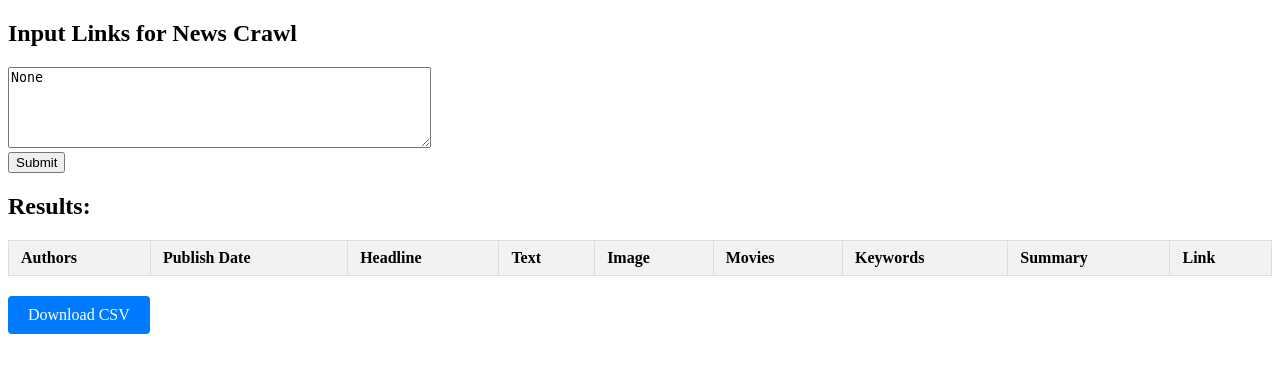
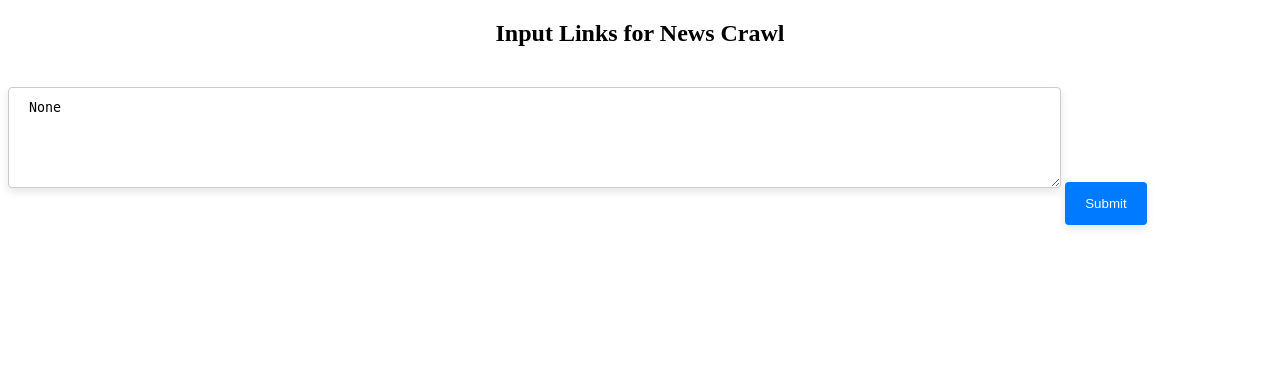
Before and after one commit to MLCDAI/newscrawl-tool, a Flask app: page / in a window 1280 px wide. Shown: the top 373 px of the page. Run offline with Flask 2, Linux system fonts and the light colour scheme; lists and menus that the app fills with data are empty.

Commit message:
wrapping coding into news_crawler and update download function

```diff
--- a/app.py
+++ b/app.py
@@ -1,51 +1,62 @@
-from flask import Flask, Response, render_template, request, send_from_directory
-from news_crawler import NewsCrawler
+import os
+
+
+from dotenv import load_dotenv
+
+from flask import Flask, render_template,send_from_directory
 from flask_wtf import FlaskForm
 from wtforms import StringField, validators
-import os
-from dotenv import load_dotenv
 
+from news_crawler import NewsCrawler, Timer
+
+# 加载环境变量
 load_dotenv()
 
 app = Flask(__name__)
 os.environ['FLASK_DEBUG'] = '1'
-# Assuming you'd add this back later
 app.config['SECRET_KEY'] = os.environ.get('FLASK_SECRET_KEY')
 
+# 定义表单类
 class LinkForm(FlaskForm):
     link = StringField('Link', [validators.DataRequired()])
+
+
 
 @app.route('/', methods=['GET', 'POST'])
 def index():
     form = LinkForm()
-    crawler = NewsCrawler('urls.yaml', 'my_datasets')  # Define this outside the if block
-    show_table = True
     rows = []
+    elapsed_time = 0
+    filename = "default.csv"
+
+
+    # 创建新闻爬虫实例
+    crawler = NewsCrawler('urls.yaml', 'my_datasets')
+
     if form.validate_on_submit():
-        print("Form is validated.")
-        links = form.link.data.split(',')  # split by lines to support multiple links
+        links = [link.strip() for link in form.link.data.split(',')]
         for link in links:
-            print(f"Crawling: {link}")
-            crawler.urls.append(link.strip())
+            crawler.urls.append(link)
+
+        timer = Timer()
         crawler.crawl_news()
         crawler.update_urls_to_yaml()
 
-        filename = "news.csv"
-        crawler.to_csv(filename)
+        # Save the result data to CSV
+        rows,filename = crawler.to_index()
+        print(filename)
 
-        # Reading the CSV to show in the HTML table
-        with open(os.path.join("my_datasets", filename), 'r') as file:
-            csv_data = file.read()
-        rows = [row.split(",") for row in csv_data.split("\n")]
-        if rows:
-            show_table = True
-    else:
-        print(form.errors)
-    return render_template('index.html', form=form, rows=rows, show_table=show_table)
+        elapsed_time = "{:.4f}".format(timer.stop())
+    return render_template('index.html', form=form,
+                           rows=rows, show_table=bool(rows),
+                           filename = filename,
+                           elapsed_time=elapsed_time,
+                           max_time=600)
 
-@app.route('/download-csv')
-def download_csv():
-    return send_from_directory(directory='my_datasets', filename="news.csv", as_attachment=True)
+@app.route('/download-csv/<filename>')
+def download_csv(filename):
+    return send_from_directory('my_datasets', filename, as_attachment=True)
+
 
 if __name__ == '__main__':
     app.run(host="0.0.0.0", port=8080, debug=True)
--- a/news_crawler.py
+++ b/news_crawler.py
@@ -1,13 +1,20 @@
+#built-in module
 import os
+import csv
+import time
+import argparse
+import yaml
+import logging
+from datetime import datetime
+
+#data analysis module
+import numpy as np
 import pandas as pd
+import nltk
+from typing import Union, List
+
+#necessary module
 from newspaper import Article
-from typing import Union, List
-import yaml
-import nltk
-import argparse
-import logging
-import time
-import numpy as np
 
 class Timer:
     """Record multiple running times."""
@@ -83,6 +90,7 @@
 
         self.data = data
         logging.info(f'Collected {len(self.data)} news.')
+
     def update_urls_to_yaml(self):
         logging.info('Updating URLs to YAML file...')
         # Move input urls to history and sort
@@ -99,14 +107,25 @@
         }
         with open(self.yaml_file, 'w') as file:
             yaml.dump(data, file, default_flow_style=False)
+    def to_index(self):
+        if hasattr(self, 'data'):
+            df = pd.DataFrame(self.data)
+            rows = df.values.tolist()
+            filename = generate_filename()
+            df.to_csv(os.path.join("my_datasets", filename), index=False)
+            return rows, filename
+        else:
+            print("No data to write. Use crawl_news method to get data.")
+
+
+
 
     def to_csv(self, filename):
-        if hasattr(self, 'data'):
+
             df = pd.DataFrame(self.data)
             file_path = os.path.join(self.output_dir, filename)
             df.to_csv(file_path, index=False)
-        else:
-            print("No data to write. Use crawl_news method to get data.")
+
 
     def download_nltk_packages(self):
         logging.info('Downloading necessary NLTK packages...')
@@ -121,6 +140,21 @@
         print("NLTK packages downloaded successfully.")
     except Exception as e:
         print(f"Error during NLTK packages download: {str(e)}")
+
+
+
+def generate_filename():
+    current_time = datetime.now().strftime('%Y%m%d%H%M%S')
+    return f"news_{current_time}.csv"
+
+
+
+def save_data_to_csv(data, filename):
+    with open(os.path.join("my_datasets", filename), 'w', newline='') as csvfile:
+        writer = csv.writer(csvfile)
+        for row in data:
+            writer.writerow(row)
+
 
 if __name__ == "__main__":
     logging.basicConfig(level=logging.INFO)
--- a/static/styles.css
+++ b/static/styles.css
@@ -50,3 +50,36 @@
 .download-btn:hover {
     background-color: #0056b3; /* Darken blue on hover */
 }
+textarea {
+    width: 80%;
+    padding: 12px 20px;
+    margin: 20px 0;
+    display: inline-block;
+    border: 1px solid #ccc;
+    border-radius: 4px;
+    box-shadow: 0 4px 8px rgba(0, 0, 0, 0.1);
+    resize: vertical;
+}
+
+input[type="submit"] {
+    background-color: #007BFF;
+    color: white;
+    padding: 14px 20px;
+    border: none;
+    border-radius: 4px;
+    cursor: pointer;
+    box-shadow: 0 4px 8px rgba(0, 0, 0, 0.1);
+    transition: background-color 0.3s;
+}
+
+input[type="submit"]:hover {
+    background-color: #0056b3;
+}
+
+h2 {
+    text-align: center;
+}
+.centered-content {
+    text-align: center;  /* 水平居中 */
+    margin: 20px 0;  /* 在按钮的上下各添加20px的边距 */
+}
--- a/templates/index.html
+++ b/templates/index.html
@@ -1,25 +1,36 @@
 <!doctype html>
 <html lang="en">
+
 <head>
     <!-- Required meta tags -->
     <meta charset="utf-8">
     <meta name="viewport" content="width=device-width, initial-scale=1">
-
-    <!-- Link to the external stylesheet -->
     <link rel="stylesheet" href="{{ url_for('static', filename='styles.css') }}">
     <title>News Crawler Tool</title>
 </head>
+
 <body>
+
+
+
+
+    <div class="container">
         <h2>Input Links for News Crawl</h2>
-<form action="/" method="post">
-    {{ form.hidden_tag() }}  <!-- This will include the CSRF token -->
-    <textarea name="link" rows="5" cols="50" placeholder="Input link or list of links separated by comma">{{ form.link.data }}</textarea><br>
-    <input type="submit" value="Submit">
+        <form action="/" method="post" class="form">
+            {{ form.hidden_tag() }}
+            <!-- CSRF token -->
+            <textarea class="input-box" name="link" rows="5" cols="50"
+                placeholder="Input link or list of links separated by comma">{{ form.link.data }}</textarea>
+            <input type="submit" value="Submit" class="submit-btn">
         </form>
 
         {% if show_table %}
+
         <h2>Results:</h2>
-<table>
+        {% if elapsed_time %}
+        <h3 class="mt-2">Total running time: {{ elapsed_time }} seconds out of max {{ max_time }} seconds.</h3>
+        {% endif %}
+        <table class="result-table">
             <thead>
                 <tr>
                     <th>Authors</th>
@@ -36,16 +47,26 @@
             <tbody>
                 {% for row in rows %}
                 <tr>
-            {% for cell in row %}
-            <td>{{ cell }}</td>
-            {% endfor %}
+                    <td>{{ row[0] }}</td> <!-- Authors -->
+                    <td>{{ row[1] }}</td> <!-- Publish Date -->
+                    <td>{{ row[2] }}</td> <!-- Headline -->
+                    <td>{{ row[3] }}</td> <!-- Text -->
+                   <!--  <td>{{ row[4] }}</td> Image -->
+                    <td><a href="{{ row[4] }}" target="_blank">{{ row[4] }}</a></td>
+                    <td>{{ row[5] }}</td> <!-- Movies -->
+                    <td>{{ row[6] }}</td> <!-- Keywords -->
+                    <td>{{ row[7] }}</td>
+                    <td><a href="{{ row[8] }}" target="_blank">{{ row[8] }}</a></td> <!-- Link， 加入link减缓了运行速度-->
                 </tr>
                 {% endfor %}
             </tbody>
         </table>
-<a href="/download-csv" class="download-btn">Download CSV</a>
 
+        <div class="centered-content">
+            <a href="{{ url_for('download_csv', filename=filename) }}" class="download-btn">Download CSV</a>
+        </div>
 {% endif %}
+</div>
+</body>
 
-</body>
 </html>
--- a/urls.yaml
+++ b/urls.yaml
@@ -1,3 +1,4 @@
 history:
+- https://www.theguardian.com/environment/2023/aug/14/fears-many-australians-will-abandon-home-insurance-as-premiums-jump-50-in-high-risk-areas
 - https://www.theguardian.com/environment/2023/mar/30/australia-climate-emissions-reduction-legislation-laws-parliament-labor-greens
 input: []
```
Also changed, not shown: my_datasets/my_output.csv (deleted, +0 -93 lines), my_datasets/news.csv (deleted, +0 -28 lines), 1 other file. Lines whose indentation alone changed are shown as unchanged.
